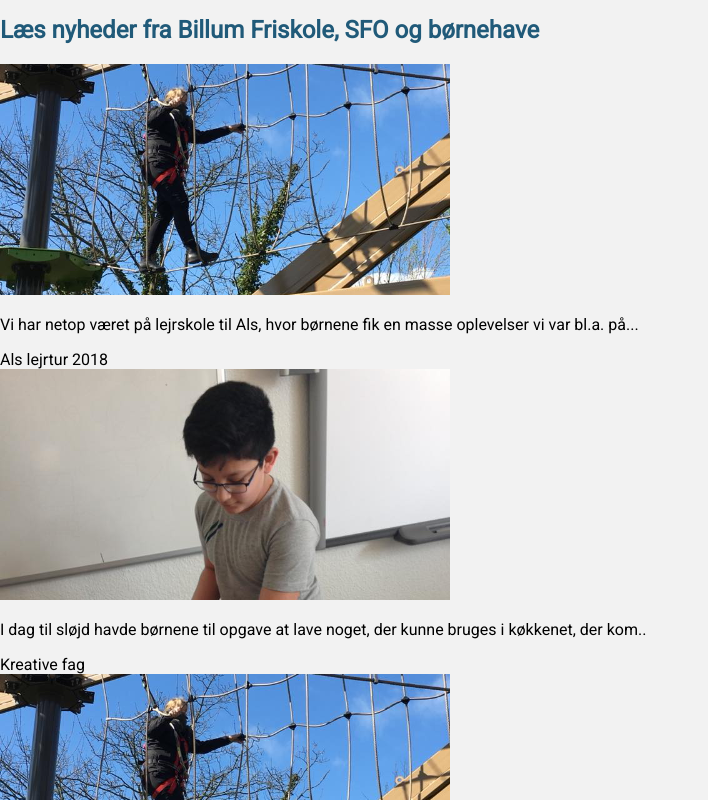
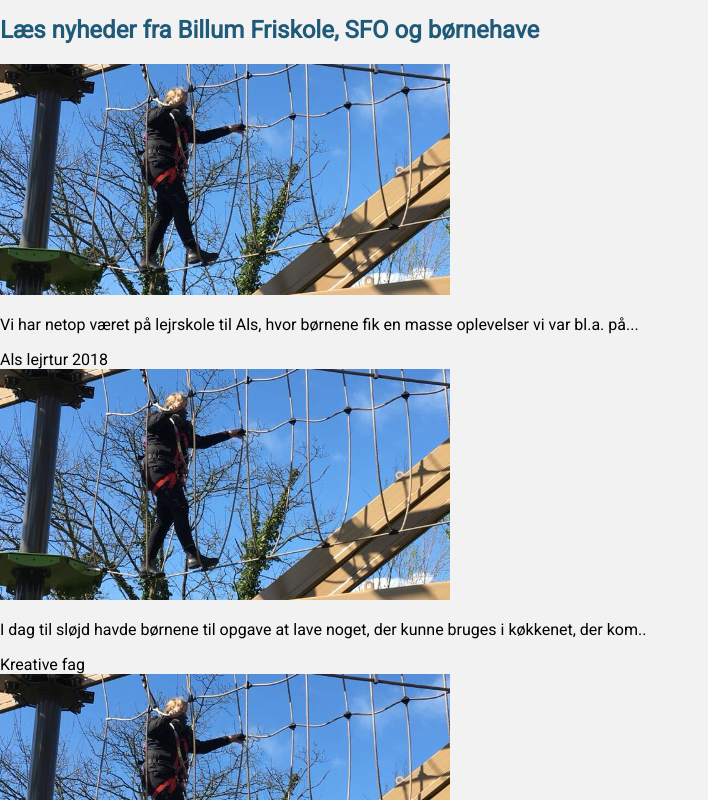
Before and after one commit to mortenhossi/Billum-Friskole-Eksamen, a plain HTML site: page nyheder.html in a window 1280 px wide. Shown: the part 423-1223 px from the top of the page, without its empty margins (0-708 px from the left). Drawn offline with Linux system fonts and the light colour scheme.

Commit message:
Revert "Revert "Not much""
This reverts commit 6f7d0efa01ba863a960d1ca39251259c0bb64f37.

```diff
--- a/assets/css/styles.css
+++ b/assets/css/styles.css
@@ -113,10 +113,11 @@ ul.dropmenu > li:hover {
 
 .dropdown li:hover .dropmenu {
   display: block;
+  z-index: 1;
 }
 
 
-/* TILMELD DIT BARN
+/* TILMELD DIT BARN STYLES
 ************************************* */
 .tilmelding {
 
--- a/nyheder.html
+++ b/nyheder.html
@@ -59,7 +59,7 @@
           </div>
 
           <div class="nyheder-box">
-            <img src="assets/images/kreativeFag.png" alt="Als lejrtur 2018">
+            <img src="assets/images/klatre.png" alt="Als lejrtur 2018">
             <div class="nyheder-information">
               <p>I dag til sløjd havde børnene til opgave at lave noget, der  kunne bruges i køkkenet, der kom.. </p>
             </div>
```
